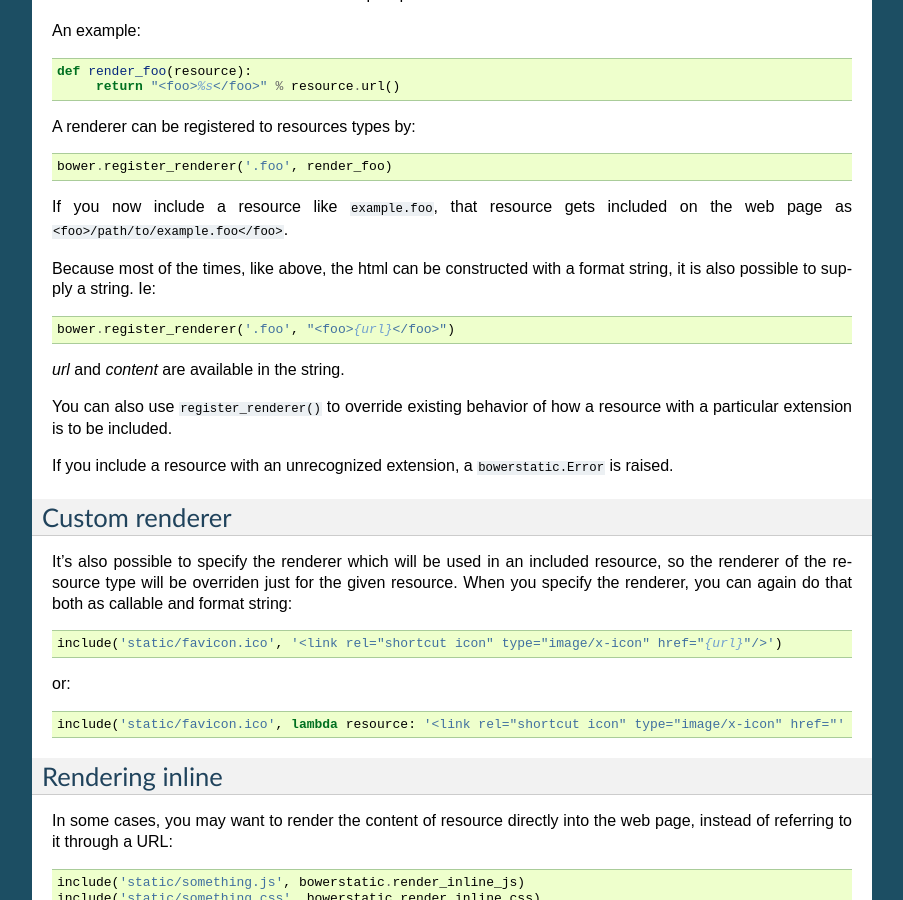
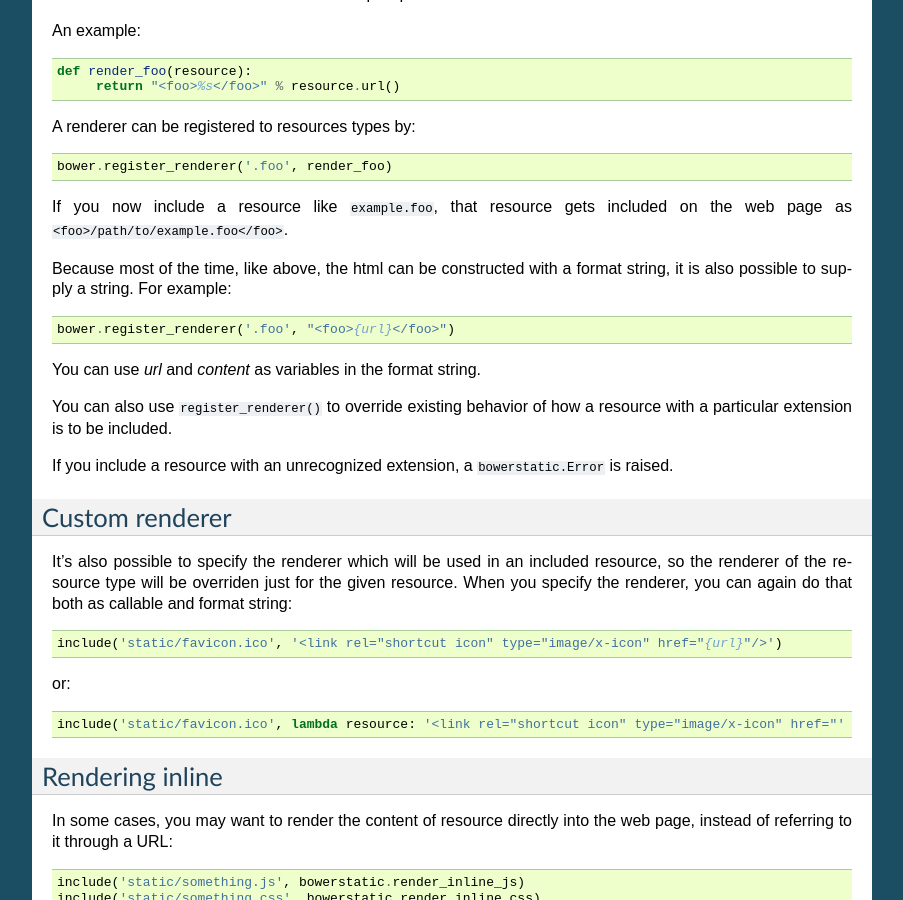
Before and after one commit to faassen/bowerstatic, a Sphinx documentation site: the page built from doc/integrating.rst, in a window 1280 px wide and 900 px high, scrolled down 2736 px. Shown: the whole window, without its empty margins (198-1101 px from the left). Built offline with Sphinx 7.4.7, drawn with Linux system fonts in a browser that asks for light colours.

Commit message:
Tweak text.

```diff
--- a/doc/integrating.rst
+++ b/doc/integrating.rst
@@ -182,12 +182,12 @@ A renderer can be registered to resources types by::
 If you now include a resource like ``example.foo``, that resource gets
 included on the web page as ``<foo>/path/to/example.foo</foo>``.
 
-Because most of the times, like above, the html can be constructed
-with a format string, it is also possible to supply a string. Ie::
+Because most of the time, like above, the html can be constructed with
+a format string, it is also possible to supply a string. For example::
 
   bower.register_renderer('.foo', "<foo>{url}</foo>")
 
-`url` and `content` are available in the string.
+You can use `url` and `content` as variables in the format string.
 
 You can also use ``register_renderer()`` to override existing behavior of how a
 resource with a particular extension is to be included.
```
